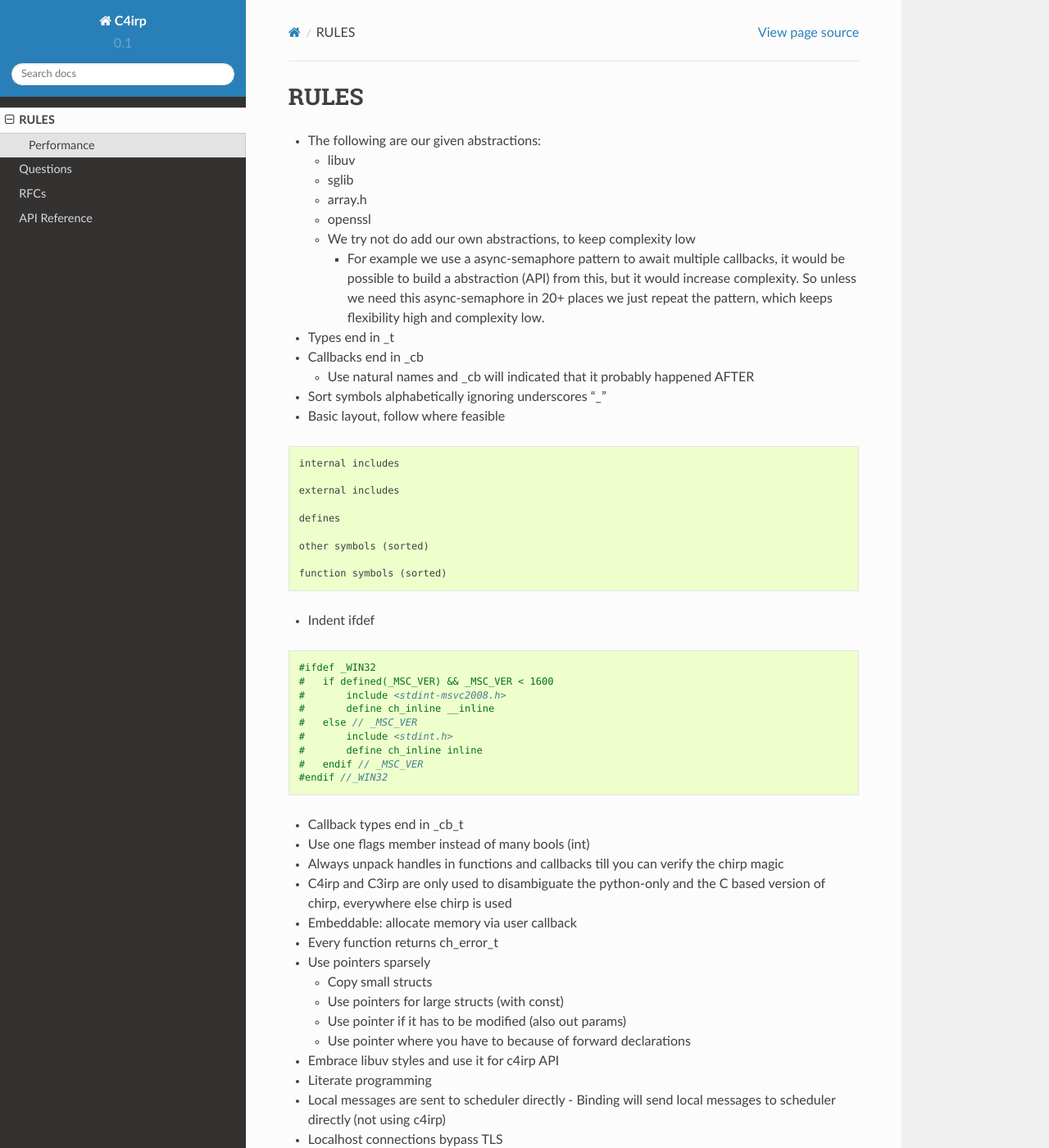
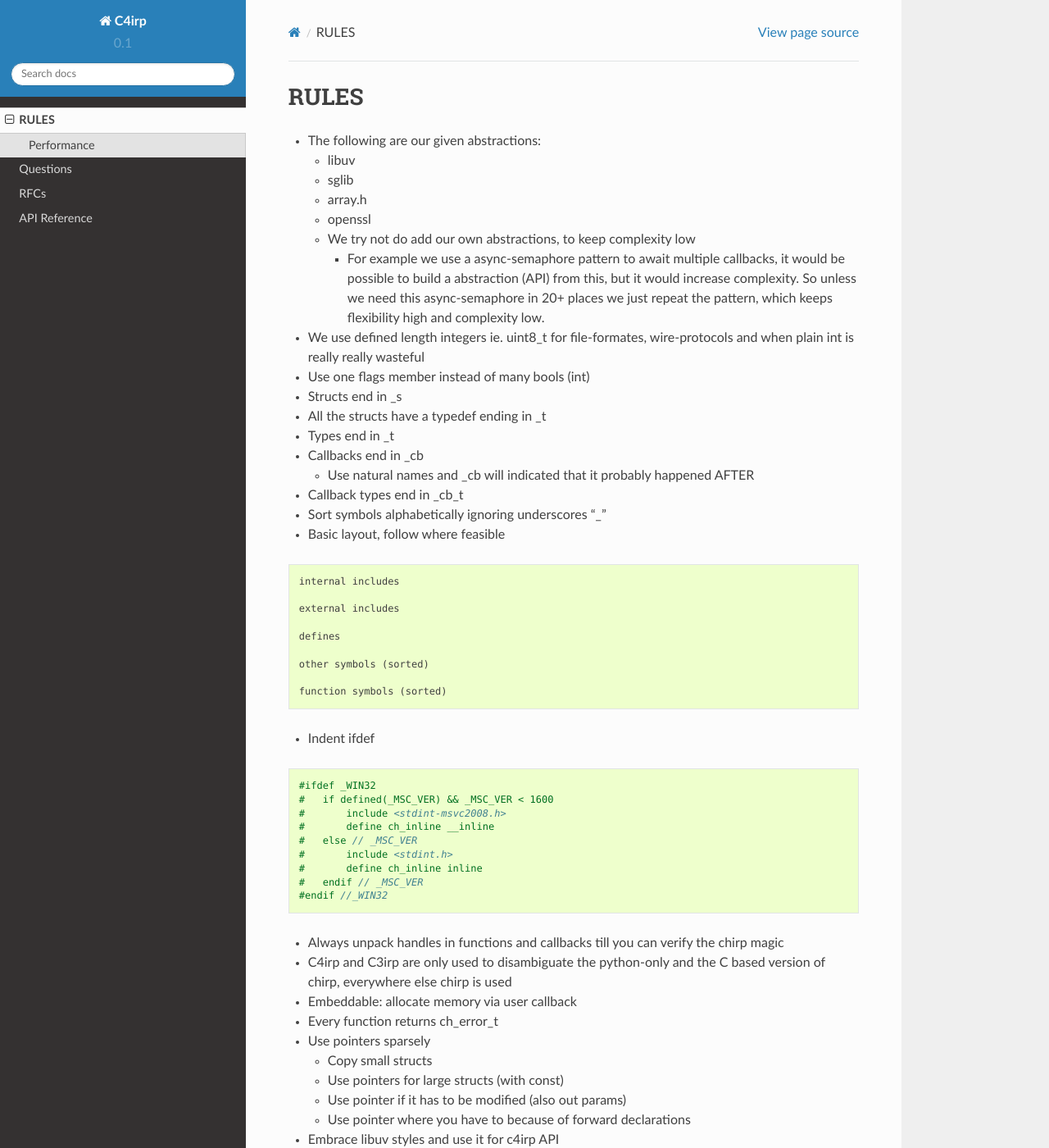
Before and after one commit to sosterwalder/c4irp, a Sphinx documentation site: the page built from doc/RULES.rst, in a window 1280 px wide and 1400 px high. Shown: the whole window at 82% size. Built offline with Sphinx 7.4.7 and the Read the Docs theme 2.0.0, drawn with Linux system fonts in a browser that asks for light colours; pages that are not in the unit, such as notebooks, are missing from menus.

Commit message:
More rules

```diff
--- a/doc/RULES.rst
+++ b/doc/RULES.rst
@@ -15,11 +15,17 @@ RULES
       increase complexity. So unless we need this async-semaphore in 20+ places we
       just repeat the pattern, which keeps flexibility high and complexity low.
 
+* We use defined length integers ie. uint8_t for file-formates, wire-protocols
+  and when plain int is really really wasteful
+* Use one flags member instead of many bools (int)
+* Structs end in _s
+* All the structs have a typedef ending in _t
 * Types end in _t
 * Callbacks end in _cb
 
   - Use natural names and _cb will indicated that it probably happened AFTER
 
+* Callback types end in _cb_t
 * Sort symbols alphabetically ignoring underscores "_"
 * Basic layout, follow where feasible
 
```
Also changed, not shown: other parts of doc/RULES.rst (+0 -2 lines).
